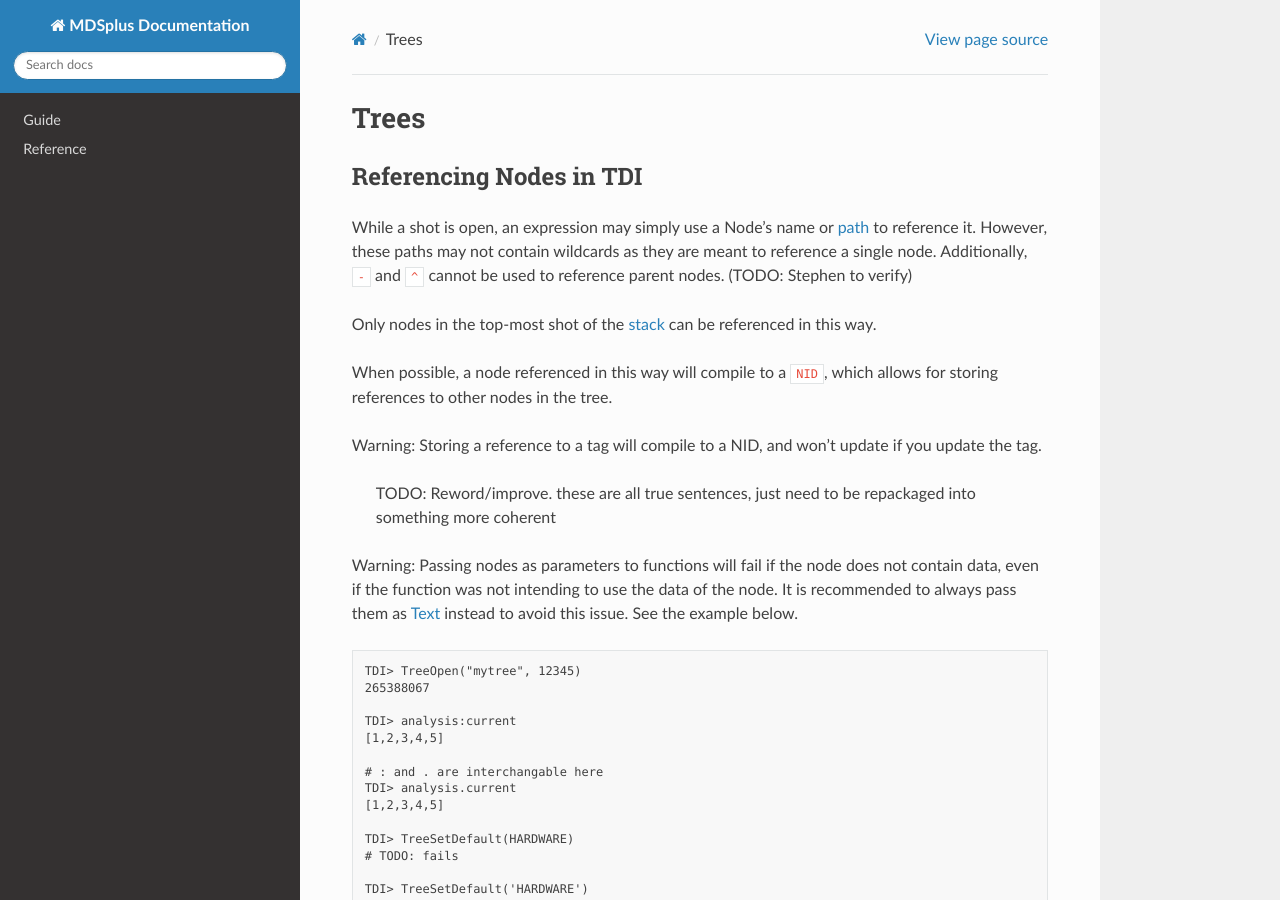
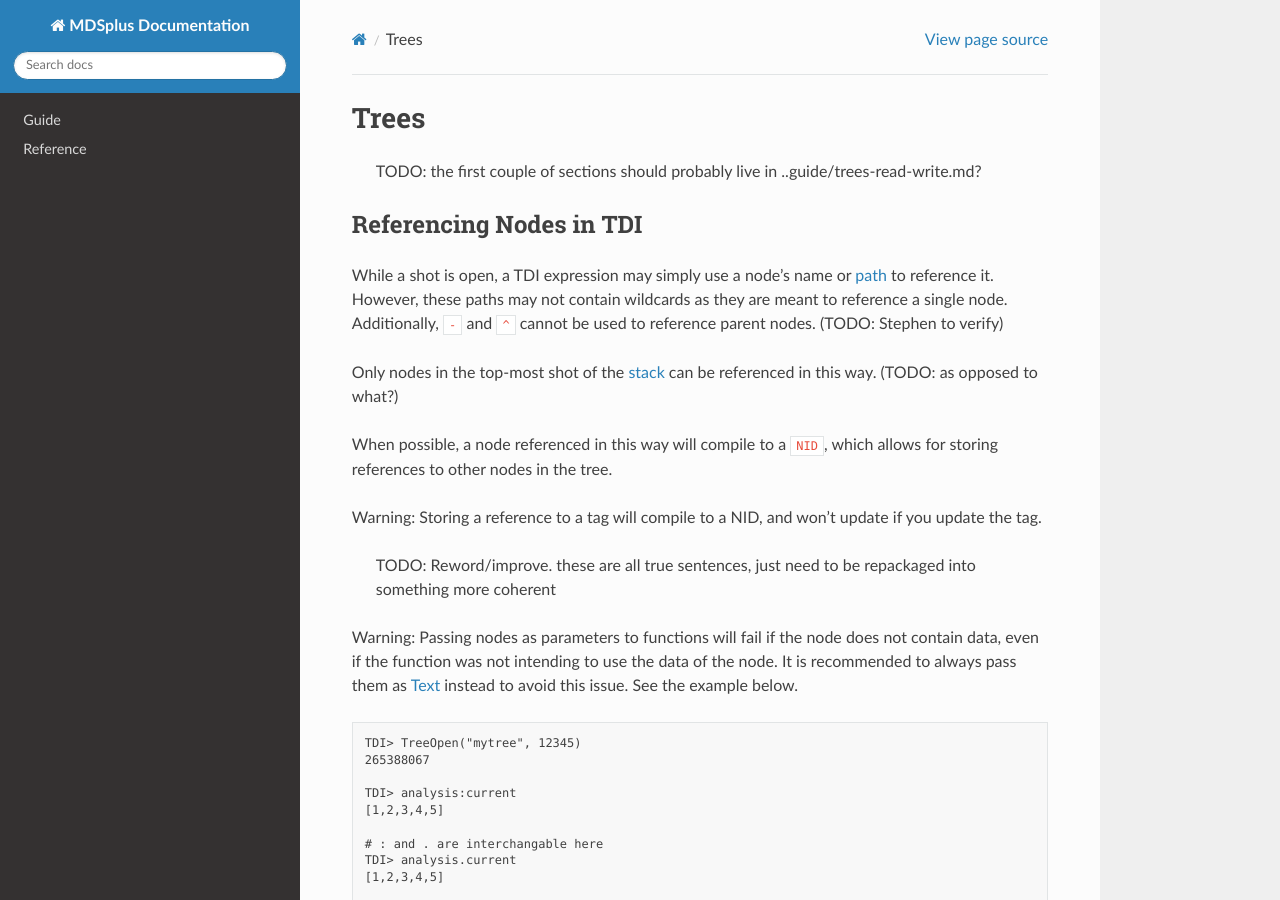
Before and after one commit to MDSplus/Documentation, a Sphinx documentation site: the page built from docs/reference/tdi-reference/trees.md, in a window 1280 px wide and 900 px high. Built offline with Sphinx 7.4.7 and the Read the Docs theme 3.1.0, drawn with Linux system fonts in a browser that asks for light colours; pages that are not in the unit, such as notebooks, are missing from menus.

Commit message:
Updates to trees
guide/daq/trees is now trees-setup
guide/trees is split into "trees-edit-structure" and "trees-read-write"
Error codes page (mostly a placeholder)

```diff
--- a/docs/reference/tdi-reference/trees.md
+++ b/docs/reference/tdi-reference/trees.md
@@ -1,11 +1,12 @@
+# Trees
 
-# Trees
+> TODO: the first couple of sections should probably live in ..guide/trees-read-write.md?
 
 ## Referencing Nodes in TDI
 
-While a shot is open, an expression may simply use a Node's name or [path](#node-paths) to reference it. However, these paths may not contain wildcards as they are meant to reference a single node. Additionally, `-` and `^` cannot be used to reference parent nodes. (TODO: Stephen to verify)
+While a shot is open, a TDI expression may simply use a node's name or [path](#node-paths) to reference it. However, these paths may not contain wildcards as they are meant to reference a single node. Additionally, `-` and `^` cannot be used to reference parent nodes. (TODO: Stephen to verify)
 
-Only nodes in the top-most shot of the [stack](#shot-stack) can be referenced in this way.
+Only nodes in the top-most shot of the [stack](#shot-stack) can be referenced in this way. (TODO: as opposed to what?)
 
 When possible, a node referenced in this way will compile to a [`NID`](#node-id-nid), which allows for storing references to other nodes in the tree.
 
```
Also changed, not shown: docs/guide/daq/tree-setup.md (renamed from docs/guide/daq/trees.md, +1 -1 lines), docs/guide/trees-read-write.md (added, +69 -0 lines), docs/reference/error_codes.md (added, +1 -0 lines), 2 other files.
